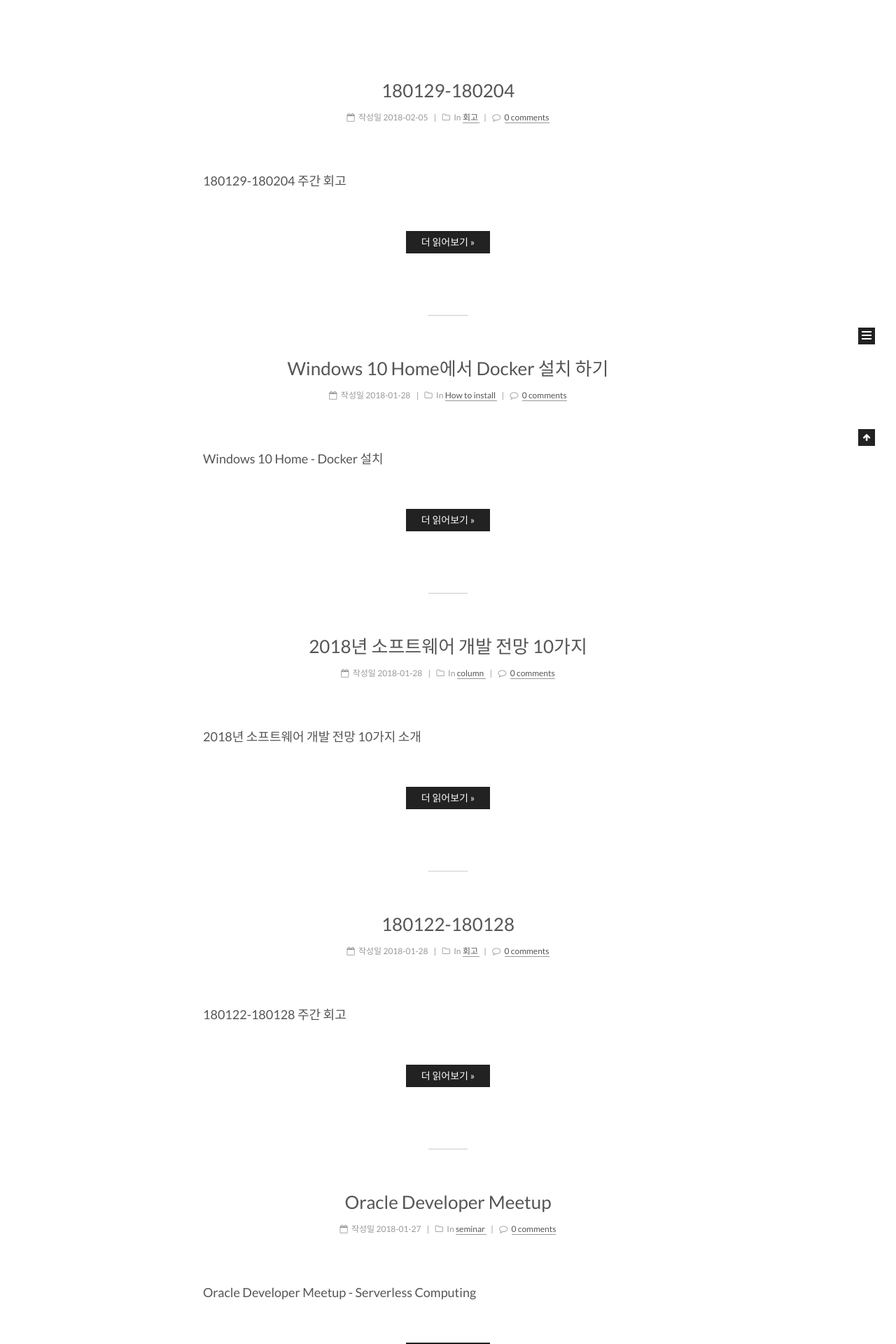
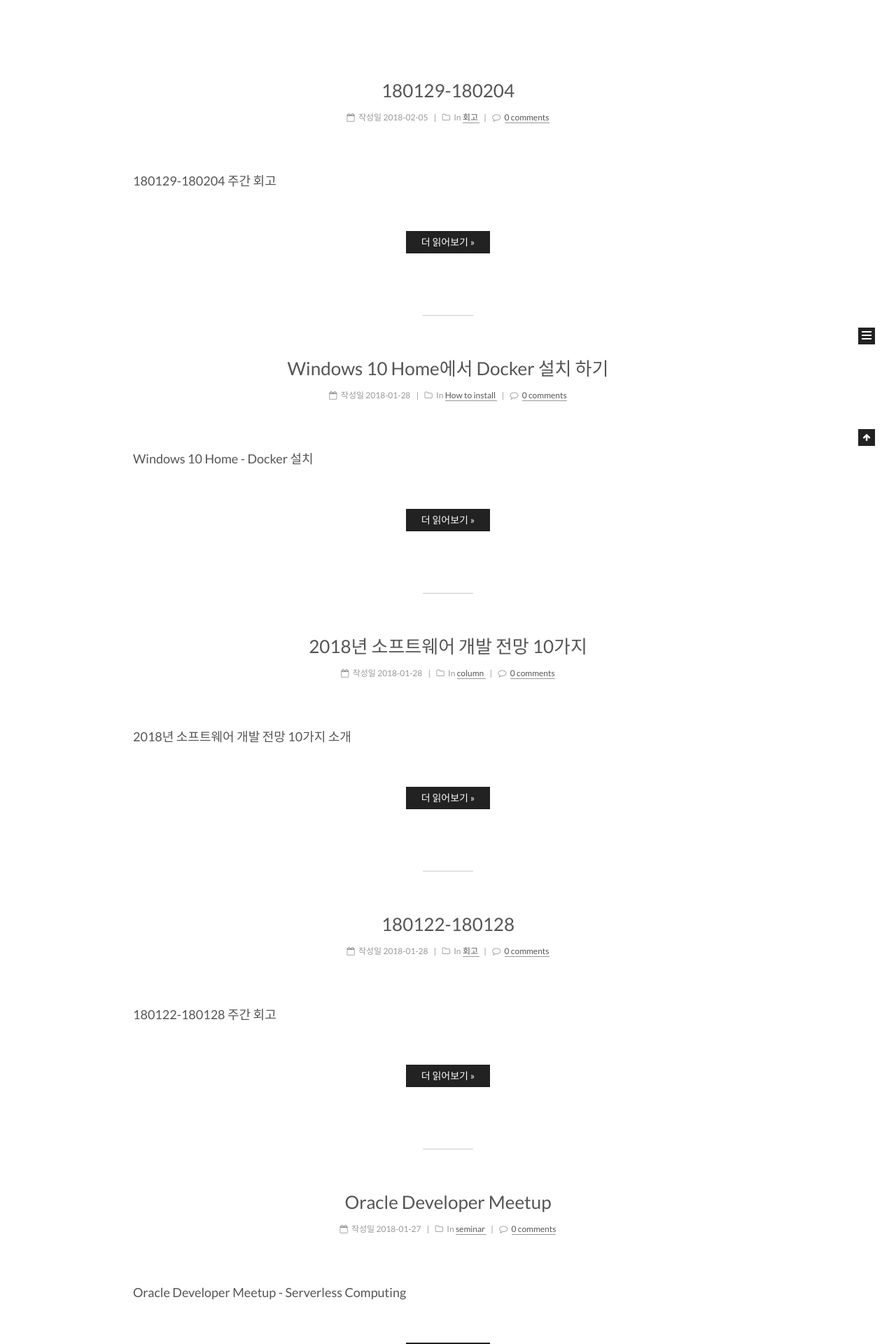
Before and after one commit to gwonsungjun/gwonsungjun.github.io, a Jekyll site: the page built from index.html, in a window 1280 px wide. Shown: the part 363-2283 px from the top of the page at 70% size. Built offline with Jekyll 4.4.1, drawn with Linux system fonts in a browser that asks for light colours; the list of posts is cut into pages by our own code; comment, search, counter and statistics services are not loaded.

```diff
--- a/_sass/_variables/base.scss
+++ b/_sass/_variables/base.scss
@@ -192,11 +192,11 @@
 $main-desktop                   : 960px;
 $main-desktop-large             : 1200px;
 
-$content-desktop                : 700px;
-$content-desktop-large          : 900px;
+$content-desktop                : 900px;
+$content-desktop-large          : 1100px;
 $content-desktop-padding        : 40px;
 
-$sidebar-desktop                : 240px;
+$sidebar-desktop                : 200px;
 
 $footer-height                  : 50px;
 
```
